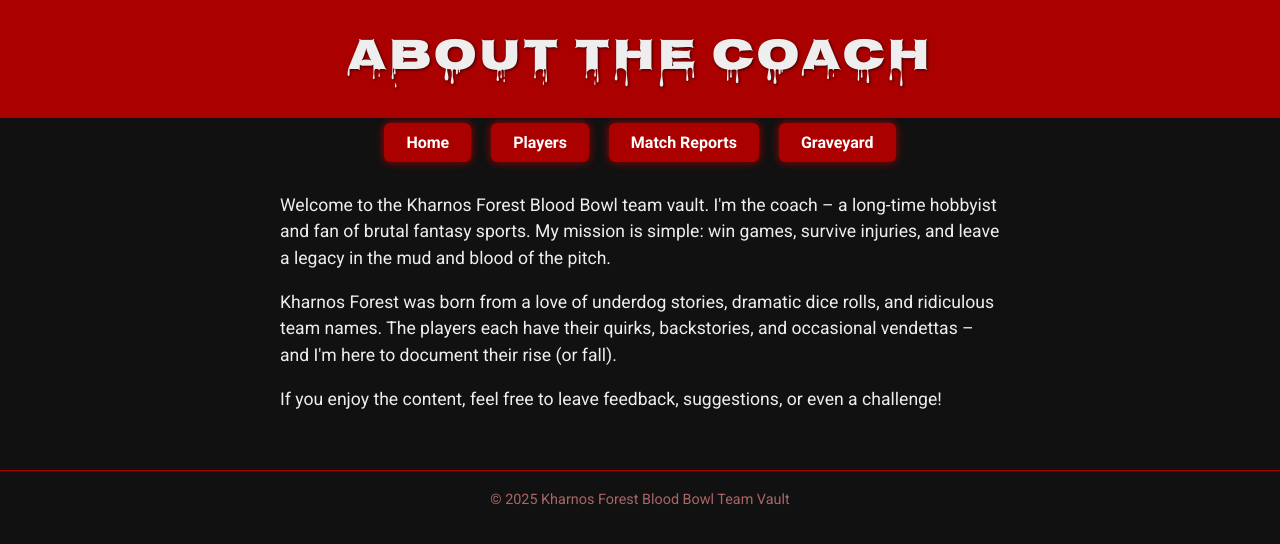
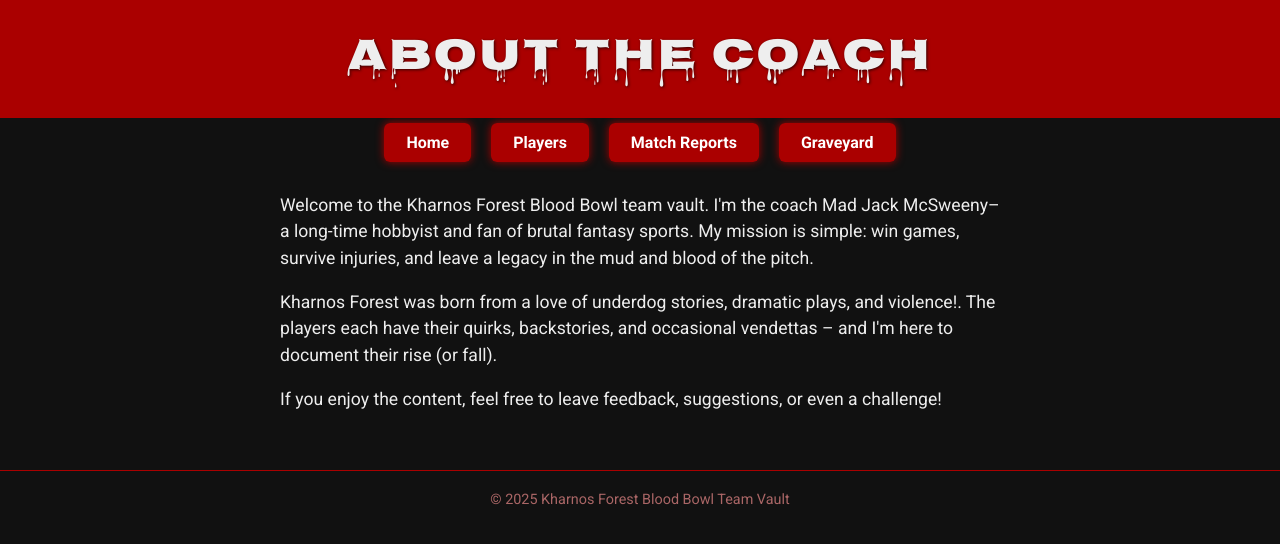
Before and after one commit to MadJackMcSweeny/Kharnos-Forest, a plain HTML site: page about.html in a window 1280 px wide. Drawn offline with Linux system fonts and the light colour scheme.

Commit message:
Update about.html

```diff
--- a/about.html
+++ b/about.html
@@ -66,9 +66,9 @@
 </nav>
 
 <main>
-  <p>Welcome to the Kharnos Forest Blood Bowl team vault. I'm the coach – a long-time hobbyist and fan of brutal fantasy sports. My mission is simple: win games, survive injuries, and leave a legacy in the mud and blood of the pitch.</p>
+  <p>Welcome to the Kharnos Forest Blood Bowl team vault. I'm the coach Mad Jack McSweeny– a long-time hobbyist and fan of brutal fantasy sports. My mission is simple: win games, survive injuries, and leave a legacy in the mud and blood of the pitch.</p>
 
-  <p>Kharnos Forest was born from a love of underdog stories, dramatic dice rolls, and ridiculous team names. The players each have their quirks, backstories, and occasional vendettas – and I'm here to document their rise (or fall).</p>
+  <p>Kharnos Forest was born from a love of underdog stories, dramatic plays, and violence!. The players each have their quirks, backstories, and occasional vendettas – and I'm here to document their rise (or fall).</p>
 
   <p>If you enjoy the content, feel free to leave feedback, suggestions, or even a challenge!</p>
 </main>
```
